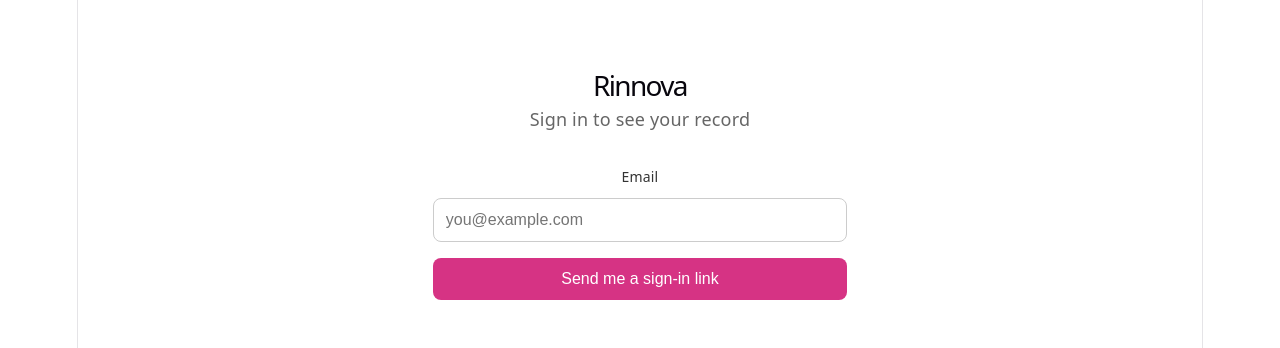
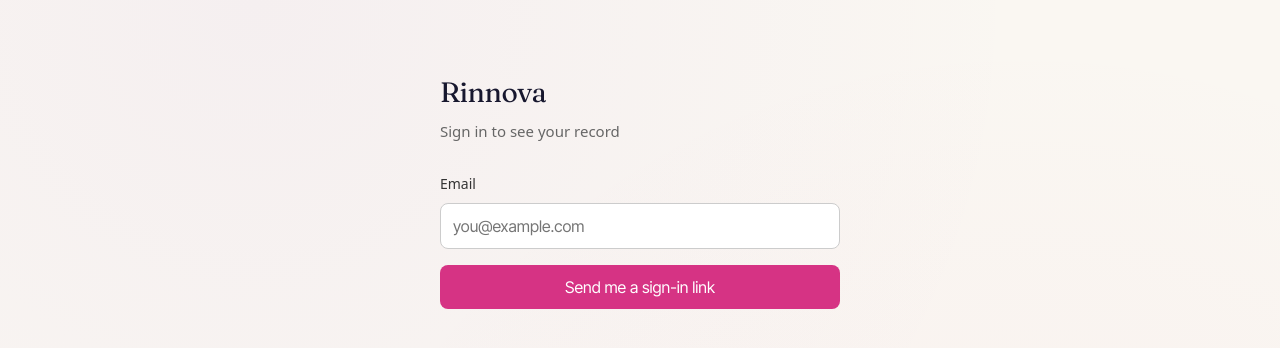
Before and after one commit to tcoppola-spec/rinnova-patient, a React (Vite) app: page /login in a window 1280 px wide. Shown: the top 348 px of the page. Built offline with nearby package versions, Linux system fonts and the light colour scheme; no server answers.

Commit message:
Chunk 3 Steps 1-2: Design system + patient data fetching hook

```diff
--- a/index.html
+++ b/index.html
@@ -3,8 +3,18 @@
   <head>
     <meta charset="UTF-8" />
     <link rel="icon" type="image/svg+xml" href="/favicon.svg" />
-    <meta name="viewport" content="width=device-width, initial-scale=1.0" />
-    <title>rinnova-patient</title>
+    <meta name="viewport" content="width=device-width, initial-scale=1.0, viewport-fit=cover" />
+    <meta name="theme-color" content="#FAF7F2" />
+
+    <title>Rinnova</title>
+
+    <!-- Google Fonts: Fraunces (display) + Inter Tight (body) -->
+    <link rel="preconnect" href="https://fonts.googleapis.com" />
+    <link rel="preconnect" href="https://fonts.gstatic.com" crossorigin />
+    <link
+      href="https://fonts.googleapis.com/css2?family=Fraunces:opsz,wght@9..144,300..600&family=Inter+Tight:wght@300..600&display=swap"
+      rel="stylesheet"
+    />
   </head>
   <body>
     <div id="root"></div>
--- a/src/App.jsx
+++ b/src/App.jsx
@@ -1,83 +1,89 @@
 import { useState, useEffect } from 'react'
 import { useNavigate } from 'react-router-dom'
 import { supabase } from './supabaseClient'
+import { usePatientData } from './usePatientData'
+import './App.css'
 
 function App() {
   const navigate = useNavigate()
   const [session, setSession] = useState(null)
-  const [loading, setLoading] = useState(true)
+  const [authLoading, setAuthLoading] = useState(true)
+
+  // Patient data (only meaningful once authenticated)
+  const { data, loading: dataLoading, error: dataError } = usePatientData()
 
   useEffect(() => {
-    // Check current session on mount
     supabase.auth.getSession().then(({ data: { session } }) => {
       setSession(session)
-      setLoading(false)
+      setAuthLoading(false)
     })
 
-    // Listen for auth state changes (sign in, sign out, token refresh)
     const { data: { subscription } } = supabase.auth.onAuthStateChange((_event, session) => {
       setSession(session)
-      setLoading(false)
+      setAuthLoading(false)
     })
 
     return () => subscription.unsubscribe()
   }, [])
 
-  // Redirect to login if not authenticated (once loading is done)
   useEffect(() => {
-    if (!loading && !session) {
+    if (!authLoading && !session) {
       navigate('/login')
     }
-  }, [loading, session, navigate])
+  }, [authLoading, session, navigate])
+
+  // Log the patient data to console once it loads — so we can verify everything
+  useEffect(() => {
+    if (data) {
+      console.log('🎯 Patient data loaded:', data)
+    }
+  }, [data])
 
   async function handleLogout() {
     await supabase.auth.signOut()
-    // The auth state change listener above will update session to null,
-    // and the redirect effect will send us to /login automatically.
   }
 
-  if (loading) {
+  if (authLoading) {
     return (
-      <div style={{ padding: '40px', textAlign: 'center', fontFamily: 'system-ui, sans-serif' }}>
-        <p style={{ color: '#666' }}>Loading...</p>
+      <div className="app-shell">
+        <div className="loading-state">Loading…</div>
       </div>
     )
   }
 
   if (!session) {
-    // We're about to redirect; render nothing in the meantime
     return null
   }
 
-  // Logged in — show a basic placeholder
   return (
-    <div style={{ padding: '40px', maxWidth: '600px', margin: '0 auto', fontFamily: 'system-ui, sans-serif' }}>
-      <div style={{ display: 'flex', justifyContent: 'space-between', alignItems: 'center', marginBottom: '32px' }}>
-        <h1 style={{ fontSize: '28px', margin: 0 }}>Rinnova</h1>
-        <button
-          onClick={handleLogout}
-          style={{
-            padding: '8px 16px',
-            fontSize: '14px',
-            background: 'transparent',
-            color: '#666',
-            border: '1px solid #ccc',
-            borderRadius: '6px',
-            cursor: 'pointer',
-          }}
-        >
-          Sign out
-        </button>
-      </div>
+    <div className="app-shell">
+      <div className="placeholder">
+        <header className="placeholder-header">
+          <h1 className="brand-mark">Rinnova</h1>
+          <button onClick={handleLogout} className="signout-btn">Sign out</button>
+        </header>
 
-      <p style={{ fontSize: '16px', color: '#333', marginBottom: '8px' }}>
-        Signed in as <strong>{session.user.email}</strong>
-      </p>
+        <p className="placeholder-greeting">
+          Signed in as <strong>{session.user.email}</strong>
+        </p>
 
-      <div style={{ marginTop: '32px', padding: '20px', background: '#f0fdf4', border: '1px solid #bbf7d0', borderRadius: '8px' }}>
-        <p style={{ margin: 0, color: '#166534' }}>
-          ✅ Auth is working. Patient page UI comes in Chunk 3.
-        </p>
+        <div className="placeholder-card">
+          {dataLoading && <p>📡 Fetching your patient data…</p>}
+          {dataError && <p>⚠️ Error: {dataError}</p>}
+          {data && (
+            <>
+              <p style={{ marginBottom: '8px' }}>✅ Data loaded for <strong>{data.patient.first_name} {data.patient.last_name}</strong></p>
+              <p style={{ fontSize: '13px', color: 'var(--muted)' }}>
+                {data.visits.length} visit{data.visits.length !== 1 ? 's' : ''} ·{' '}
+                {data.products.length} product{data.products.length !== 1 ? 's' : ''} ·{' '}
+                {data.photos.length} photo{data.photos.length !== 1 ? 's' : ''}
+              </p>
+              <p style={{ fontSize: '13px', color: 'var(--muted)', marginTop: '12px' }}>
+                Open browser console to see the full data structure.
+              </p>
+            </>
+          )}
+        </div>
       </div>
     </div>
   )
--- a/src/index.css
+++ b/src/index.css
@@ -1,111 +1,109 @@
+/* ============ RINNOVA DESIGN SYSTEM ============ */
+
 :root {
-  --text: #6b6375;
-  --text-h: #08060d;
-  --bg: #fff;
-  --border: #e5e4e7;
-  --code-bg: #f4f3ec;
-  --accent: #aa3bff;
-  --accent-bg: rgba(170, 59, 255, 0.1);
-  --accent-border: rgba(170, 59, 255, 0.5);
-  --social-bg: rgba(244, 243, 236, 0.5);
-  --shadow:
-    rgba(0, 0, 0, 0.1) 0 10px 15px -3px, rgba(0, 0, 0, 0.05) 0 4px 6px -2px;
+  /* Brand colors — locked */
+  --navy: #1A0F3D;
+  --purple: #7B2CBF;
+  --magenta: #D63384;
+  --orange: #FF8C42;
+  --coral: #F06E89;
+  --ink: #17172E;
+  --cream: #FAF7F2;
 
-  --sans: system-ui, 'Segoe UI', Roboto, sans-serif;
-  --heading: system-ui, 'Segoe UI', Roboto, sans-serif;
-  --mono: ui-monospace, Consolas, monospace;
+  /* UI tones derived from brand */
+  --body: #3A3A55;
+  --muted: #8A8AA3;
+  --line: #E5E2DD;
+  --line-soft: #F0EDE8;
+  --card: #FFFFFF;
+  --magenta-soft: #FBE8F0;
+  --magenta-soft-2: #F9E0EA;
 
-  font: 18px/145% var(--sans);
-  letter-spacing: 0.18px;
-  color-scheme: light dark;
-  color: var(--text);
-  background: var(--bg);
-  font-synthesis: none;
-  text-rendering: optimizeLegibility;
+  /* Brand gradient */
+  --gradient-brand: linear-gradient(135deg, #7B2CBF 0%, #D63384 50%, #FF8C42 100%);
+
+  /* Fonts */
+  --f-display: 'Fraunces', Georgia, serif;
+  --f-body: 'Inter Tight', system-ui, -apple-system, sans-serif;
+
+  /* Layout */
+  --phone-width: 480px;
+
+  -webkit-text-size-adjust: 100%;
   -webkit-font-smoothing: antialiased;
   -moz-osx-font-smoothing: grayscale;
+}
 
-  @media (max-width: 1024px) {
-    font-size: 16px;
+* {
+  box-sizing: border-box;
+}
+
+html, body {
+  margin: 0;
+  padding: 0;
+  background: var(--cream);
+  color: var(--body);
+  font-family: var(--f-body);
+  font-size: 15px;
+  line-height: 1.45;
+  font-feature-settings: 'ss01', 'cv11';
+}
+
+#root {
+  min-height: 100vh;
+  background: var(--cream);
+  display: flex;
+  justify-content: center;
+}
+
+.app-shell {
+  width: 100%;
+  max-width: var(--phone-width);
+  min-height: 100vh;
+  background: var(--cream);
+}
+
+@media (min-width: 600px) {
+  #root {
+    padding: 32px 24px;
+    background:
+      radial-gradient(circle at 20% 0%, rgba(123, 44, 191, 0.04), transparent 60%),
+      radial-gradient(circle at 80% 100%, rgba(214, 51, 132, 0.04), transparent 60%),
+      var(--cream);
+  }
+
+  .app-shell {
+    border-radius: 24px;
+    box-shadow: 0 8px 32px rgba(23, 23, 46, 0.06), 0 1px 3px rgba(23, 23, 46, 0.04);
+    overflow: hidden;
+    min-height: auto;
   }
 }
 
-@media (prefers-color-scheme: dark) {
-  :root {
-    --text: #9ca3af;
-    --text-h: #f3f4f6;
-    --bg: #16171d;
-    --border: #2e303a;
-    --code-bg: #1f2028;
-    --accent: #c084fc;
-    --accent-bg: rgba(192, 132, 252, 0.15);
-    --accent-border: rgba(192, 132, 252, 0.5);
-    --social-bg: rgba(47, 48, 58, 0.5);
-    --shadow:
-      rgba(0, 0, 0, 0.4) 0 10px 15px -3px, rgba(0, 0, 0, 0.25) 0 4px 6px -2px;
-  }
-
-  #social .button-icon {
-    filter: invert(1) brightness(2);
-  }
-}
-
-body {
+h1, h2, h3, h4 {
+  font-family: var(--f-display);
+  color: var(--ink);
+  font-weight: 400;
+  letter-spacing: -0.015em;
   margin: 0;
 }
 
-#root {
-  width: 1126px;
-  max-width: 100%;
-  margin: 0 auto;
-  text-align: center;
-  border-inline: 1px solid var(--border);
-  min-height: 100svh;
-  display: flex;
-  flex-direction: column;
-  box-sizing: border-box;
-}
-
-h1,
-h2 {
-  font-family: var(--heading);
-  font-weight: 500;
-  color: var(--text-h);
-}
-
-h1 {
-  font-size: 56px;
-  letter-spacing: -1.68px;
-  margin: 32px 0;
-  @media (max-width: 1024px) {
-    font-size: 36px;
-    margin: 20px 0;
-  }
-}
-h2 {
-  font-size: 24px;
-  line-height: 118%;
-  letter-spacing: -0.24px;
-  margin: 0 0 8px;
-  @media (max-width: 1024px) {
-    font-size: 20px;
-  }
-}
 p {
   margin: 0;
 }
 
-code,
-.counter {
-  font-family: var(--mono);
-  display: inline-flex;
-  border-radius: 4px;
-  color: var(--text-h);
+button {
+  font-family: var(--f-body);
+  font-size: inherit;
+  cursor: pointer;
 }
 
-code {
-  font-size: 15px;
-  line-height: 135%;
-  padding: 4px 8px;
-  background: var(--code-bg);
+input, textarea {
+  font-family: var(--f-body);
+  font-size: 16px;
 }
+
+a {
+  color: var(--magenta);
+  text-decoration: none;
+}
--- /dev/null
+++ b/src/usePatientData.js
@@ -0,0 +1,96 @@
+import { useState, useEffect } from 'react'
+import { supabase } from './supabaseClient'
+
+/**
+ * usePatientData
+ *
+ * Custom React hook that fetches the current patient's complete record
+ * from Supabase — patient row, visits (with treatments and areas),
+ * photos, products, subscriptions, and provider.
+ *
+ * Returns { data, loading, error, refetch } so components can render
+ * loading states, error states, or the actual data.
+ *
+ * Relies on Row-Level Security policies (set up in Chunk 1) to ensure
+ * the patient only ever sees their own data — we don't filter by ID
+ * in the queries themselves, RLS does that for us.
+ */
+export function usePatientData() {
+  const [data, setData] = useState(null)
+  const [loading, setLoading] = useState(true)
+  const [error, setError] = useState(null)
+
+  async function fetchAll() {
+    setLoading(true)
+    setError(null)
+
+    try {
+      // 1. Fetch the patient row (RLS returns only the current user's row)
+      const { data: patient, error: patientError } = await supabase
+        .from('patients')
+        .select('*, primary_provider:providers(*)')
+        .single()
+
+      if (patientError) throw patientError
+      if (!patient) throw new Error('No patient record found for this user')
+
+      // 2. Fetch all visits for this patient, with nested treatments + areas
+      const { data: visits, error: visitsError } = await supabase
+        .from('visits')
+        .select(`
+          *,
+          provider:providers(*),
+          treatments(
+            *,
+            treatment_areas(*)
+          )
+        `)
+        .order('visit_date', { ascending: false })
+
+      if (visitsError) throw visitsError
+
+      // 3. Fetch photos
+      const { data: photos, error: photosError } = await supabase
+        .from('photos')
+        .select('*')
+        .order('taken_date', { ascending: false, nullsFirst: false })
+
+      if (photosError) throw photosError
+
+      // 4. Fetch products
+      const { data: products, error: productsError } = await supabase
+        .from('products')
+        .select('*')
+        .order('added_at', { ascending: false })
+
+      if (productsError) throw productsError
+
+      // 5. Fetch subscriptions
+      const { data: subscriptions, error: subscriptionsError } = await supabase
+        .from('subscriptions')
+        .select('*')
+        .order('created_at', { ascending: false })
+
+      if (subscriptionsError) throw subscriptionsError
+
+      setData({
+        patient,
+        visits: visits || [],
+        photos: photos || [],
+        products: products || [],
+        subscriptions: subscriptions || [],
+      })
+    } catch (err) {
+      console.error('Error fetching patient data:', err)
+      setError(err.message || 'Failed to load your data')
+    } finally {
+      setLoading(false)
+    }
+  }
+
+  useEffect(() => {
+    fetchAll()
+  }, [])
+
+  return { data, loading, error, refetch: fetchAll }
+}
```
Also changed, not shown: src/App.css (+62 -179 lines).
